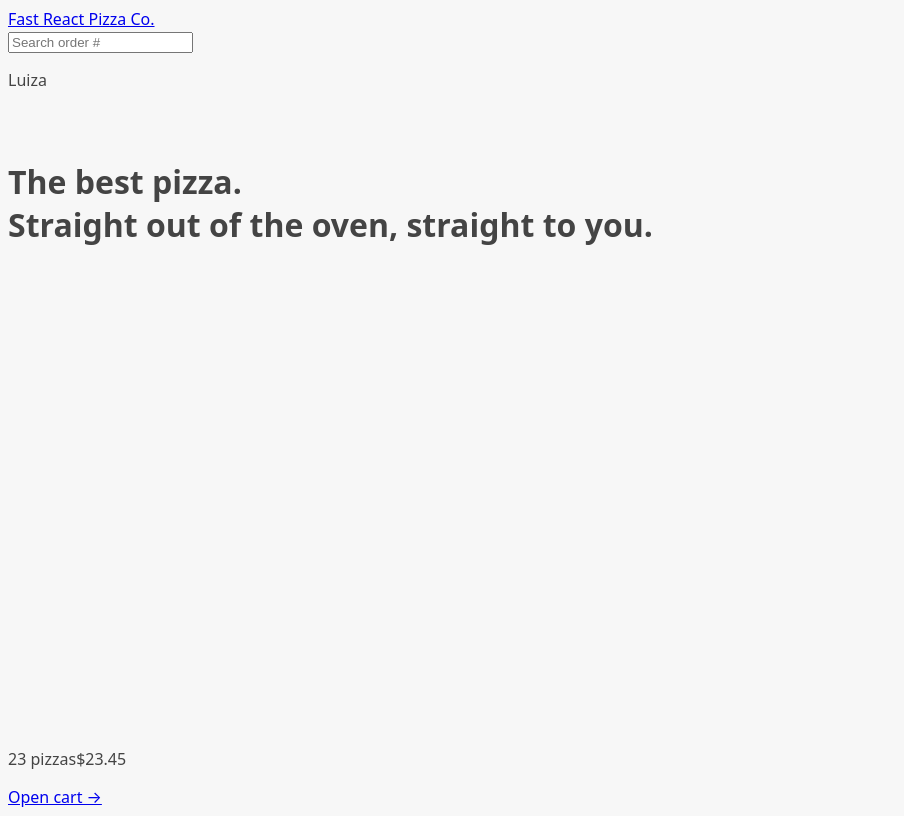
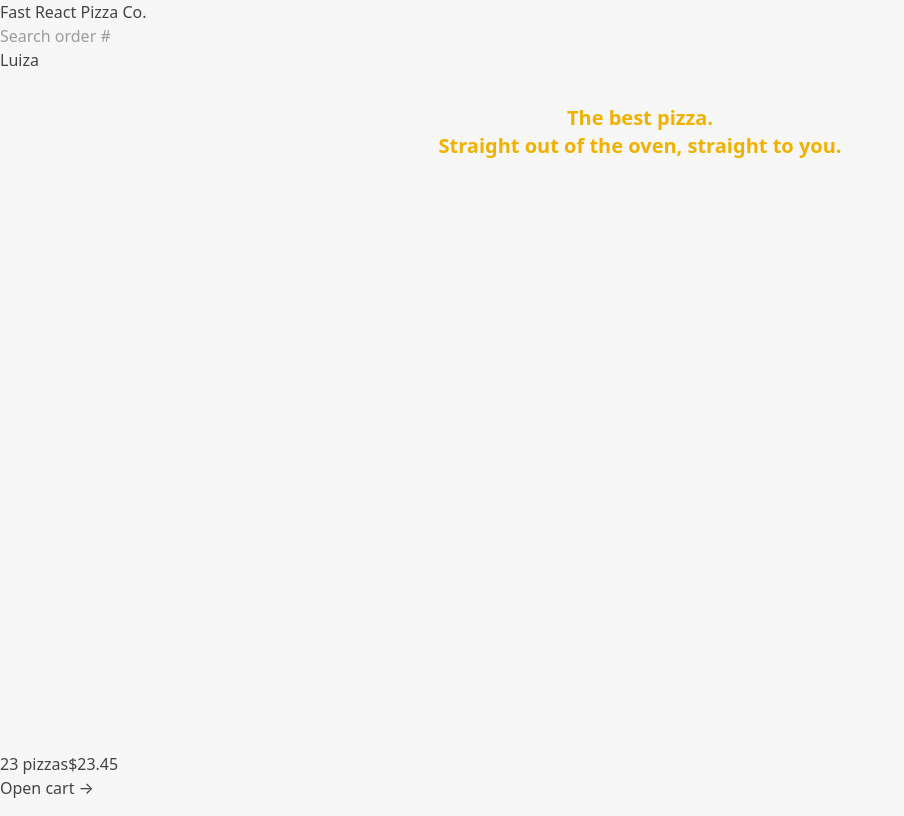
Before and after one commit to lpetrinina/Fast-React-Pizza, a React (Vite) app in the folder fast-react-pizza/: page / in a window 1280 px wide. Shown: the whole page, without its empty margins (0-904 px from the left). Built offline with nearby package versions, Linux system fonts and the light colour scheme.

Commit message:
Set up Tailwind CSS

```diff
--- a/fast-react-pizza/package.json
+++ b/fast-react-pizza/package.json
@@ -10,9 +10,11 @@
     "preview": "vite preview"
   },
   "dependencies": {
+    "@tailwindcss/vite": "^4.1.13",
     "react": "^19.1.1",
     "react-dom": "^19.1.1",
-    "react-router": "^7.8.2"
+    "react-router": "^7.8.2",
+    "tailwindcss": "^4.1.13"
   },
   "devDependencies": {
     "@eslint/js": "^9.33.0",
@@ -24,6 +26,8 @@
     "eslint-plugin-react-hooks": "^5.2.0",
     "eslint-plugin-react-refresh": "^0.4.20",
     "globals": "^16.3.0",
+    "prettier": "^3.6.2",
+    "prettier-plugin-tailwindcss": "^0.6.14",
     "vite": "^7.1.2"
   }
 }
--- /dev/null
+++ b/fast-react-pizza/prettier.config.js
@@ -0,0 +1,19 @@
+
+// {
+//     plugins: ["prettier-plugin-tailwindcss",
+
+//     ]
+
+// }
+
+/**
+ * @see https://prettier.io/docs/configuration
+ * @type {import("prettier").Config}
+ */
+const config = {
+    trailingComma: "es5",
+    tabWidth: 4,
+    semi: false,
+};
+
+module.exports = config;
--- a/fast-react-pizza/src/index.css
+++ b/fast-react-pizza/src/index.css
@@ -1,3 +1,5 @@
+@import "tailwindcss";
+
 body {
   font-family: system-ui, -apple-system, BlinkMacSystemFont, 'Segoe UI', Roboto,
     Oxygen, Ubuntu, Cantarell, 'Open Sans', 'Helvetica Neue', sans-serif;
--- a/fast-react-pizza/src/ui/Home.jsx
+++ b/fast-react-pizza/src/ui/Home.jsx
@@ -1,7 +1,7 @@
 function Home() {
   return (
     <div>
-      <h1>
+      <h1 className="text-center text-xl font-semibold text-yellow-500">
         The best pizza.
         <br />
         Straight out of the oven, straight to you.
--- a/fast-react-pizza/vite.config.js
+++ b/fast-react-pizza/vite.config.js
@@ -1,8 +1,9 @@
 import { defineConfig } from 'vite'
 import react from '@vitejs/plugin-react'
 import eslint from '@nabla/vite-plugin-eslint'
+import tailwindcss from '@tailwindcss/vite'
 
 // https://vite.dev/config/
 export default defineConfig({
-    plugins: [react(), eslint()],
+    plugins: [react(), eslint(), tailwindcss()],
 })
```
Also changed, not shown: 2 other files (tests, documents, lock files or other folders).
